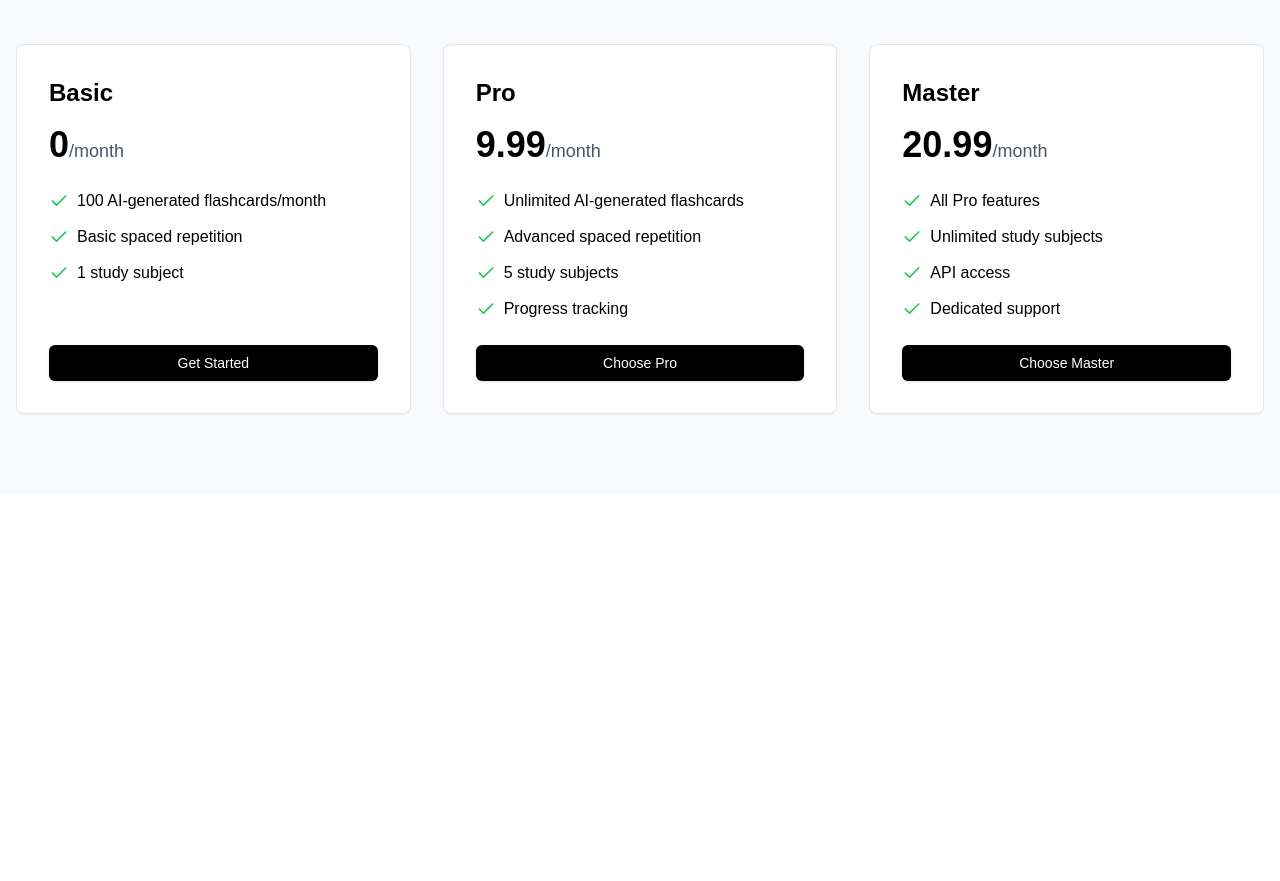
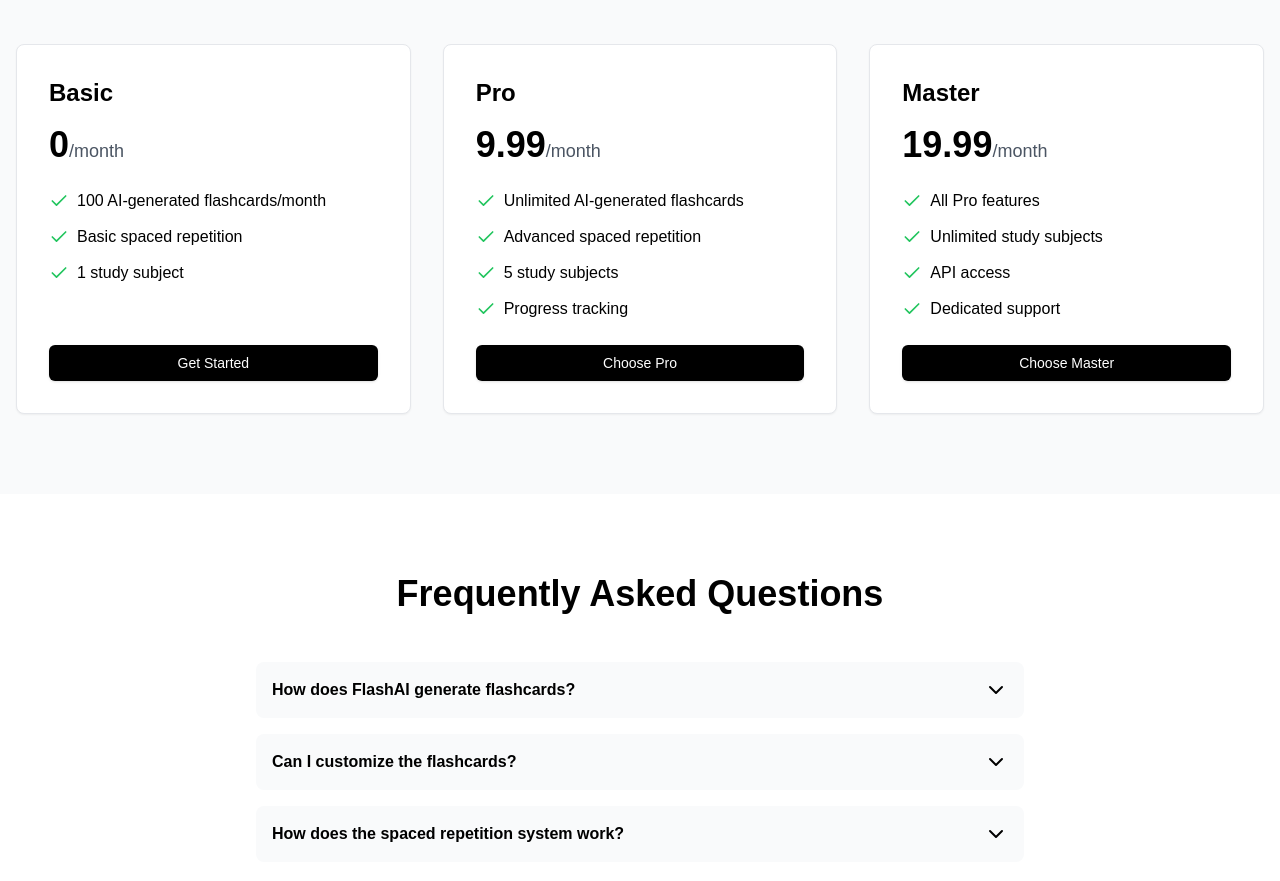
Before and after one commit to anbguye/flashcard-saas, a Next.js app: page /frontpage in a window 1280 px wide. Shown: the part 1820-2701 px from the top of the page. Before the commit the page ends 2314 px from the top, so only its background shows below. Built offline with nearby package versions, Linux system fonts and the light colour scheme.

Commit message:
Added FAQ section

```diff
--- a/app/frontpage/page.tsx
+++ b/app/frontpage/page.tsx
@@ -375,7 +375,11 @@
         </section>
 
         {/* How It Works Section */}
-        <section id="how-it-works" ref={howItWorksRef} className="py-16 md:py-20 bg-white opacity-0 transform translate-y-10">
+        <section
+          id="how-it-works"
+          ref={howItWorksRef}
+          className="py-16 md:py-20 bg-white opacity-0 transform translate-y-10"
+        >
           <div className="container mx-auto px-4">
             <h2 className="text-3xl md:text-4xl font-bold text-center mb-10 md:mb-12">
               How FlashAI Works
@@ -424,7 +428,7 @@
           ref={pricingRef}
           className="py-16 md:py-20 bg-gray-50 opacity-0 transform translate-y-10"
         >
-          <div className="container mx-auto px-4">
+          <div className=" container mx-auto px-4 ">
             <h2 className="text-3xl md:text-4xl font-bold text-center mb-10 md:mb-12">
               Choose Your Plan
             </h2>
@@ -437,7 +441,7 @@
                   <div>
                     <h3 className="text-2xl font-bold mb-4">{plan}</h3>
                     <p className="text-4xl font-bold mb-6">
-                      {`${index === 0 ? "0" : index === 1 ? "9.99" : "20.99"}`}
+                      {`${index === 0 ? "0" : index === 1 ? "9.99" : "19.99"}`}
 
                       <span className="text-lg font-normal text-gray-600">
                         /month
@@ -516,6 +520,36 @@
             </div>
           </div>
         </section>
+
+        {/* FAQ Section */}
+        <section
+        ref={faqRef}
+        className="py-16 md:py-20 bg-white opacity-0">
+          <div className="container mx-auto px-4">
+            <h2 className="text-3xl md:text-4xl font-bold text-center mb-10 md:mb-12">
+              Frequently Asked Questions
+            </h2>
+            <div className='max-w-3xl mx-auto'>
+              {faqItems.map((item, index) => (
+                <div key={index} className='mb-4'>
+                  <button
+                  className='flex justify-between items-center w-full text-left p-4 bg-gray-50 rounded-lg focus:outline-none transition-colors duration-200 hover:bg-gray-100'
+                  onClick={() => toggleAccordian(index)}>
+                    <span className='font-semibold'>{item.question}</span>
+                    <ChevronDown
+                      className={`transform transition-transform duration-200 ${activeAccordion === index ? "rotate-180" : ""}`}
+                    />
+                  </button>
+                  {activeAccordion === index && (
+                    <div className="p-4 bg-white border border-gray-100 rounded-b-lg">
+                      <p>{item.answer}</p>
+                    </div>
+                  )}
+                </div>
+              ))}
+            </div>
+          </div>
+        </section>
       </main>
     </div>
   );
```
